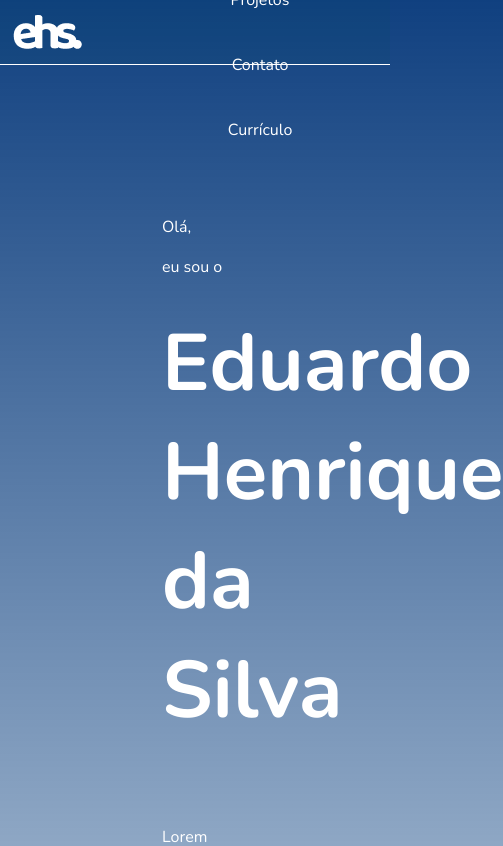
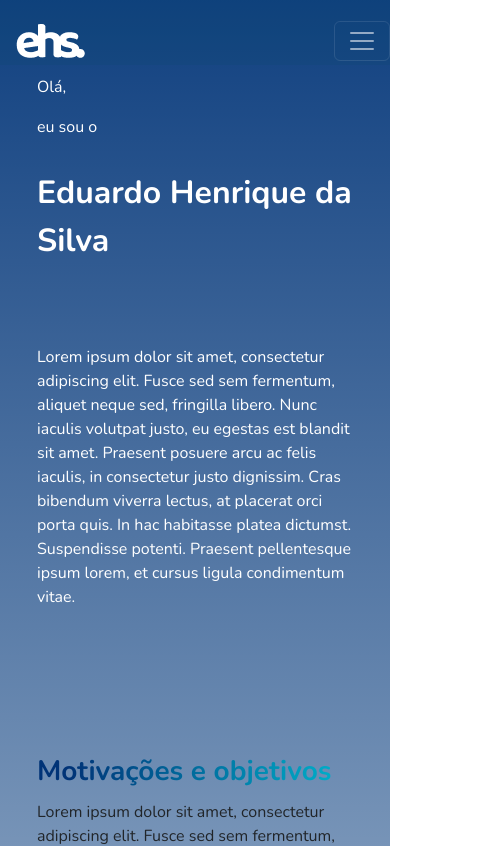
Before and after one commit to EduHSilva/ehs_portfolio, a React (Create React App) app: page / in a window 390 px wide. Shown: the top 846 px of the page, 503 px wide, since content can reach past the window. Built offline with nearby package versions, Linux system fonts and the light colour scheme.

Commit message:
melhroria de responsividade

```diff
--- /dev/null
+++ b/src/_base.scss
@@ -0,0 +1,15 @@
+$width_mobile: 1080px;
+body {
+    background: linear-gradient(180deg, #003377 -6.33%, rgba(0, 255, 255, 0.02) 91.52%);
+    font-family: 'Nunito', sans-serif;
+    min-height: 100vh;
+
+    @media (max-width: $width_mobile){
+        .container {
+            width: 100%!important;
+            padding: 0px!important;
+            margin: 0px;
+            max-width: unset;
+        }
+    }
+}
--- a/src/components/Header/index.js
+++ b/src/components/Header/index.js
@@ -8,12 +8,12 @@ import {useLocation} from "react-router-dom";
 const Header = () => {
     let location = useLocation();
     return <>
-        <Navbar sticky="top">
+        <Navbar sticky="top" expand="lg" variant="dark">
             <Container>
                 <Navbar.Brand href="/">
                     <img src="/imgs/logo-branco.png" alt='Logo' />
                 </Navbar.Brand>
-                <Navbar.Toggle aria-controls="basic-navbar-nav" />
+                <Navbar.Toggle aria-controls="basic-navbar-nav"/>
                 <Navbar.Collapse id="basic-navbar-nav" className="justify-content-end">
                     <Nav activeKey={location.pathname} className="nav">
                         <Nav.Link href="/sobre">Sobre</Nav.Link>
--- a/src/components/Header/index.scss
+++ b/src/components/Header/index.scss
@@ -1,3 +1,4 @@
+@import "../../base";
 .navbar {
     background: rgba(0, 76, 92, 0.1);
     border-bottom: 1px solid #FFFFFF;
@@ -22,4 +23,14 @@
     .active {
         border-bottom: 5px solid #fff!important;
     }
+
+    @media (max-width: $width_mobile){
+        border-bottom: none;
+
+        .nav {
+            background: linear-gradient(100deg, #003377 6.33%, rgba(0, 255, 255, 0.02) 191.52%);
+            z-index: 1;
+            width: 100%;
+        }
+    }
 }
--- a/src/components/Skills/index.js
+++ b/src/components/Skills/index.js
@@ -49,7 +49,6 @@ const Skills = () => {
           <ItemSkill num={3} desc={"Java"}/>
           <ItemSkill num={2} desc={"JavaScript"}/>
           <ItemSkill num={1} desc={"Banco de dados"}/>
-
         </Row>
       </Card.Body>
     </Card>
--- a/src/index.js
+++ b/src/index.js
@@ -3,7 +3,7 @@ import ReactDOM from 'react-dom/client';
 import App from './App';
 
 import 'bootstrap/dist/css/bootstrap.min.css';
-import './index.scss';
+import './_base.scss';
 
 const root = ReactDOM.createRoot(document.getElementById('root'));
 root.render(
--- a/src/index.scss
+++ /dev/null
@@ -1,5 +0,0 @@
-body {
-    background: linear-gradient(180deg, #003377 -6.33%, rgba(0, 255, 255, 0.02) 91.52%);
-    font-family: 'Nunito', sans-serif;
-    min-height: 100vh;
-}
--- a/src/views/About/index.js
+++ b/src/views/About/index.js
@@ -31,6 +31,9 @@ const About = () => {
                 </p>
                 <Skills />
             </section>
+            <section>
+
+            </section>
         </div>
     </Container>
 }
--- a/src/views/About/index.scss
+++ b/src/views/About/index.scss
@@ -1,10 +1,10 @@
+@import "../../base";
 .introduction {
     display: flex;
     flex-direction: column;
     justify-content: center;
 
-    padding: 150px;
-    width: 100vw;
+    padding: 100px 250px;
 
     section {
         &:first-child {
@@ -27,9 +27,25 @@
         font-weight: 700;
         font-size: 34px;
         line-height: 46px;
-        background: linear-gradient(180deg, #003377 -10.26%, #00FFFF 160.13%);
+        background: linear-gradient(90deg, #003377 10.26%, #00FFFF 150.13%);
         -webkit-background-clip: text;
         -webkit-text-fill-color: transparent;
         background-clip: text;
     }
+
+    @media (max-width: $width_mobile){
+        padding: 10px 25px;
+
+
+        h1{
+            font-size: 32px;
+            line-height: unset;
+        }
+
+        h3 {
+            font-size: 28px;
+            line-height: unset;
+        }
+    }
+
 }
```
